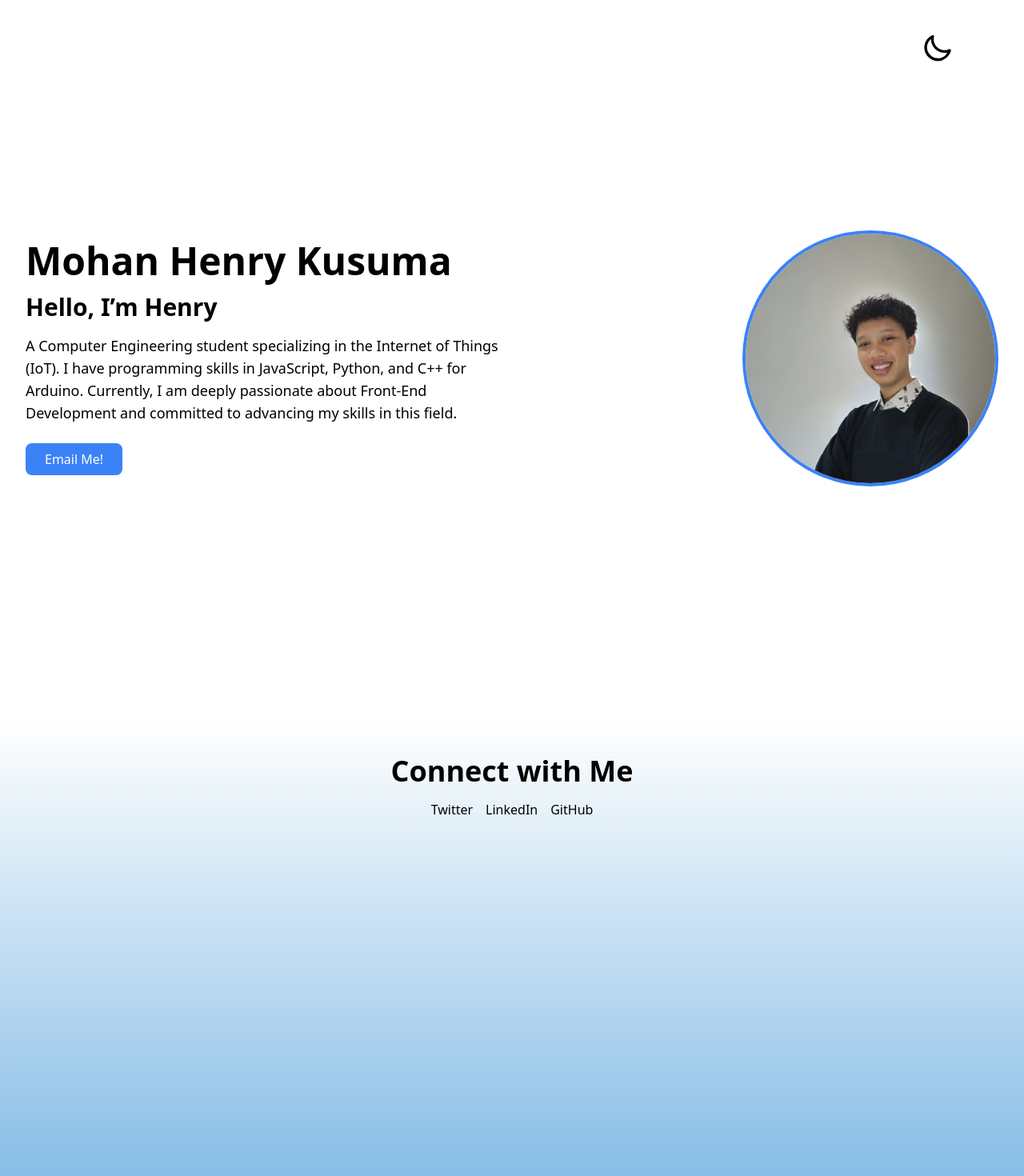
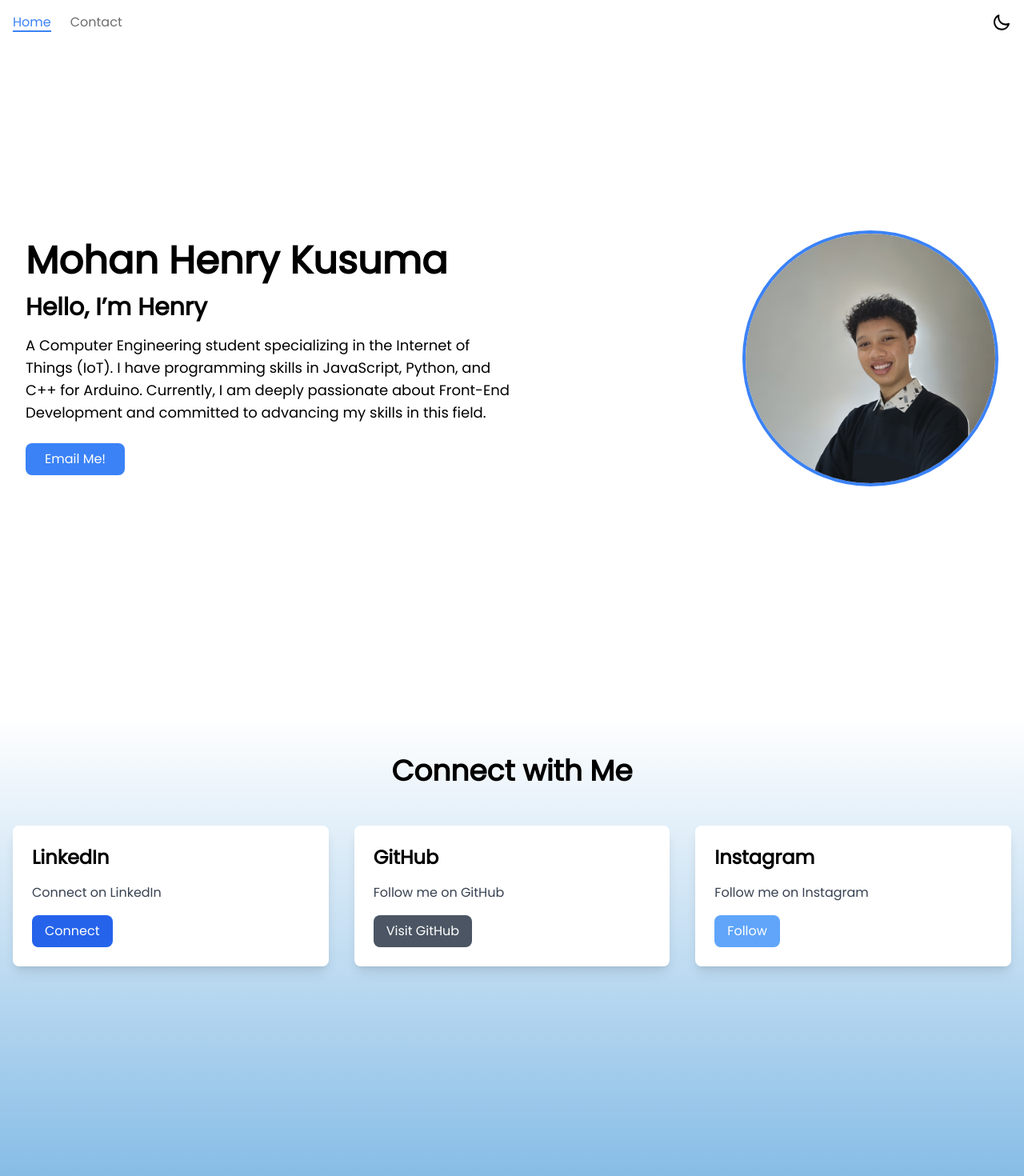
Before and after one commit to HenryFtNonna/profil_pertama, a React (Vite) app in the folder profil_pertama/: page / in a window 1280 px wide. Shown: the top 1470 px of the page at 80% size. Built offline with nearby package versions, Linux system fonts and the light colour scheme.

Commit message:
Adding and Fixing
Add:
navbar
card

fixing:
theme button
color
transition

```diff
--- a/profil_pertama/index.html
+++ b/profil_pertama/index.html
@@ -5,8 +5,9 @@
     <link rel="icon" type="image/svg+xml" href="/vite.svg" />
     <meta name="viewport" content="width=device-width, initial-scale=1.0" />
     <title>Mohan Henry</title>
+    <link href="https://fonts.googleapis.com/css?family=Poppins" rel="stylesheet">
   </head>
-  <body>
+  <body class="font-Poppins">
     <div id="root"></div>
     <script type="module" src="/src/main.jsx"></script>
   </body>
--- a/profil_pertama/src/App.jsx
+++ b/profil_pertama/src/App.jsx
@@ -1,14 +1,14 @@
-import react from 'react'
-import Pages from './Pages'
+import React, { useState } from 'react';
+import Pages from './Pages';
 
 function App() {
-
+  const [isDarkMode, setIsDarkMode] = useState(false);
 
   return (
     <div>
-      <Pages/>
+      <Pages isDarkMode={isDarkMode} setIsDarkMode={setIsDarkMode} />
     </div>
-  )
+  );
 }
 
-export default App
+export default App;
--- a/profil_pertama/src/Pages/header/index.jsx
+++ b/profil_pertama/src/Pages/header/index.jsx
@@ -1,7 +1,110 @@
-import React from 'react'
+import React, { useEffect, useState } from 'react';
 
-export default function Header() {
+export default function Header({ isDarkMode, setIsDarkMode }) {
+  const [isScrolled, setIsScrolled] = useState(false);
+  const [activeSection, setActiveSection] = useState('hero'); // State untuk section aktif
+
+  // Fungsi toggle untuk tema
+  const toggleTheme = () => setIsDarkMode((prev) => !prev);
+
+  // Fungsi untuk scroll ke section tertentu
+  const scrollToSection = (id) => {
+    const section = document.getElementById(id);
+    if (section) {
+      section.scrollIntoView({ behavior: 'smooth' });
+      setActiveSection(id); // Set section aktif saat tombol diklik
+    }
+  };
+
+  // Efek untuk menangani scroll dan menentukan section aktif
+  useEffect(() => {
+    const handleScroll = () => {
+      const heroSection = document.getElementById('hero');
+      const sosmedSection = document.getElementById('sosmed');
+
+      if (window.scrollY > 100) {
+        setIsScrolled(true);
+      } else {
+        setIsScrolled(false);
+      }
+
+      // Tentukan section aktif berdasarkan posisi scroll
+      if (window.scrollY < sosmedSection.offsetTop - 100) {
+        setActiveSection('hero');
+      } else {
+        setActiveSection('sosmed');
+      }
+    };
+
+    window.addEventListener('scroll', handleScroll);
+    return () => window.removeEventListener('scroll', handleScroll);
+  }, []);
+
   return (
-    <div>index</div>
-  )
+    <header
+      className={`fixed top-0 left-0 w-full z-50 transition-all duration-300 ${
+        isDarkMode ? 'bg-neutral-900/80 text-white' : 'bg-white/80 text-black'
+      } ${isScrolled ? 'shadow-md' : ''}`}
+    >
+      <div className="container mx-auto px-4 py-4 flex items-center justify-between">
+        {/* Navbar (dipindahkan ke kiri) */}
+        <nav className="flex items-center gap-6">
+          {/* Tombol Home */}
+          <button
+            onClick={() => scrollToSection('hero')}
+            className={`relative transition duration-300 ${
+              activeSection === 'hero'
+                ? 'text-blue-500'
+                : 'text-[#6e6e6e] hover:text-blue-500'
+            }`}
+          >
+            Home
+            {/* Garis bawah saat aktif */}
+            {activeSection === 'hero' && (
+              <span className="absolute bottom-0 left-0 w-full h-0.5 bg-blue-500"></span>
+            )}
+          </button>
+
+          {/* Tombol Contact */}
+          <button
+            onClick={() => scrollToSection('sosmed')}
+            className={`relative transition duration-300 ${
+              activeSection === 'sosmed'
+                ? 'text-blue-500'
+                : 'text-[#6e6e6e] hover:text-blue-500'
+            }`}
+          >
+            Contact
+            {/* Garis bawah saat aktif */}
+            {activeSection === 'sosmed' && (
+              <span className="absolute bottom-0 left-0 w-full h-0.5 bg-blue-500"></span>
+            )}
+          </button>
+        </nav>
+
+        {/* Tombol Toggle Theme (tetap di kanan) */}
+        <label className="swap swap-rotate">
+          <input type="checkbox" checked={isDarkMode} onChange={toggleTheme} />
+
+          {/* Ikon matahari */}
+          <svg
+            className="swap-on h-6 w-6 fill-current"
+            xmlns="http://www.w3.org/2000/svg"
+            viewBox="0 0 24 24"
+          >
+            <path d="M5.64,17l-.71.71a1,1,0,0,0,0,1.41,1,1,0,0,0,1.41,0l.71-.71A1,1,0,0,0,5.64,17ZM5,12a1,1,0,0,0-1-1H3a1,1,0,0,0,0,2H4A1,1,0,0,0,5,12Zm7-7a1,1,0,0,0,1-1V3a1,1,0,0,0-2,0V4A1,1,0,0,0,12,5ZM5.64,7.05a1,1,0,0,0,.7.29,1,1,0,0,0,.71-.29,1,1,0,0,0,0-1.41l-.71-.71A1,1,0,0,0,4.93,6.34Zm12,.29a1,1,0,0,0,.7-.29l.71-.71a1,1,0,1,0-1.41-1.41L17,5.64a1,1,0,0,0,0,1.41A1,1,0,0,0,17.66,7.34ZM21,11H20a1,1,0,0,0,0,2h1a1,1,0,0,0,0-2Zm-9,8a1,1,0,0,0-1,1v1a1,1,0,0,0,2,0V20A1,1,0,0,0,12,19ZM18.36,17A1,1,0,0,0,17,18.36l.71.71a1,1,0,0,0,1.41,0,1,1,0,0,0,0-1.41ZM12,6.5A5.5,5.5,0,1,0,17.5,12,5.51,5.51,0,0,0,12,6.5Zm0,9A3.5,3.5,0,1,1,15.5,12,3.5,3.5,0,0,1,12,15.5Z" />
+          </svg>
+
+          {/* Ikon bulan */}
+          <svg
+            className="swap-off h-6 w-6 fill-current"
+            xmlns="http://www.w3.org/2000/svg"
+            viewBox="0 0 24 24"
+          >
+            <path d="M21.64,13a1,1,0,0,0-1.05-.14,8.05,8.05,0,0,1-3.37.73A8.15,8.15,0,0,1,9.08,5.49a8.59,8.59,0,0,1,.25-2A1,1,0,0,0,8,2.36,10.14,10.14,0,1,0,22,14.05,1,1,0,0,0,21.64,13Zm-9.5,6.69A8.14,8.14,0,0,1,7.08,5.22v.27A10.15,10.15,0,0,0,17.22,15.63a9.79,9.79,0,0,0,2.1-.22A8.11,8.11,0,0,1,12.14,19.73Z" />
+          </svg>
+        </label>
+      </div>
+    </header>
+  );
 }
--- a/profil_pertama/src/Pages/index.jsx
+++ b/profil_pertama/src/Pages/index.jsx
@@ -1,13 +1,13 @@
-import React, { useState } from 'react';
+import React from 'react';
+import Header from './header';
 import HeroSection from './section/herosection';
 import SosmedSection from './section/sosmedsection';
 
-export default function Pages() {
-  const [isDarkMode, setIsDarkMode] = useState(false);
-
+export default function Pages({ isDarkMode, setIsDarkMode }) {
   return (
     <div>
-      <HeroSection isDarkMode={isDarkMode} setIsDarkMode={setIsDarkMode} />
+      <Header isDarkMode={isDarkMode} setIsDarkMode={setIsDarkMode} />
+      <HeroSection isDarkMode={isDarkMode} />
       <SosmedSection isDarkMode={isDarkMode} />
     </div>
   );
--- a/profil_pertama/src/Pages/section/herosection/index.jsx
+++ b/profil_pertama/src/Pages/section/herosection/index.jsx
@@ -1,44 +1,14 @@
 import React, { useEffect } from 'react';
 import Profil from '../../../assets/profil.jpg';
 
-export default function HeroSection({ isDarkMode, setIsDarkMode }) {
-  // Mengatur tema awal saat komponen pertama kali dimuat
-  useEffect(() => {
-    document.documentElement.setAttribute('data-theme', isDarkMode ? 'dark' : 'light');
-  }, [isDarkMode]);
-
-  // Fungsi toggle untuk tema
-  const toggleTheme = () => setIsDarkMode((prev) => !prev);
-
+export default function HeroSection({ isDarkMode }) {
   return (
-    <div className={`${isDarkMode ? 'bg-neutral-900 text-white' : 'bg-white text-black'} min-h-screen py-12 relative`}>
-      {/* Tombol toggle tema di pojok kanan atas */}
-      <div className="absolute top-10 right-12 mr-10">
-        <label className="swap swap-rotate">
-          <input type="checkbox" checked={isDarkMode} onChange={toggleTheme} />
-
-          {/* Ikon matahari */}
-          <svg
-            className="swap-on h-10 w-10 fill-current"
-            xmlns="http://www.w3.org/2000/svg"
-            viewBox="0 0 24 24"
-          >
-            <path d="M5.64,17l-.71.71a1,1,0,0,0,0,1.41,1,1,0,0,0,1.41,0l.71-.71A1,1,0,0,0,5.64,17ZM5,12a1,1,0,0,0-1-1H3a1,1,0,0,0,0,2H4A1,1,0,0,0,5,12Zm7-7a1,1,0,0,0,1-1V3a1,1,0,0,0-2,0V4A1,1,0,0,0,12,5ZM5.64,7.05a1,1,0,0,0,.7.29,1,1,0,0,0,.71-.29,1,1,0,0,0,0-1.41l-.71-.71A1,1,0,0,0,4.93,6.34Zm12,.29a1,1,0,0,0,.7-.29l.71-.71a1,1,0,1,0-1.41-1.41L17,5.64a1,1,0,0,0,0,1.41A1,1,0,0,0,17.66,7.34ZM21,11H20a1,1,0,0,0,0,2h1a1,1,0,0,0,0-2Zm-9,8a1,1,0,0,0-1,1v1a1,1,0,0,0,2,0V20A1,1,0,0,0,12,19ZM18.36,17A1,1,0,0,0,17,18.36l.71.71a1,1,0,0,0,1.41,0,1,1,0,0,0,0-1.41ZM12,6.5A5.5,5.5,0,1,0,17.5,12,5.51,5.51,0,0,0,12,6.5Zm0,9A3.5,3.5,0,1,1,15.5,12,3.5,3.5,0,0,1,12,15.5Z" />
-          </svg>
-
-          {/* Ikon bulan */}
-          <svg
-            className="swap-off h-10 w-10 fill-current"
-            xmlns="http://www.w3.org/2000/svg"
-            viewBox="0 0 24 24"
-          >
-            <path d="M21.64,13a1,1,0,0,0-1.05-.14,8.05,8.05,0,0,1-3.37.73A8.15,8.15,0,0,1,9.08,5.49a8.59,8.59,0,0,1,.25-2A1,1,0,0,0,8,2.36,10.14,10.14,0,1,0,22,14.05,1,1,0,0,0,21.64,13Zm-9.5,6.69A8.14,8.14,0,0,1,7.08,5.22v.27A10.15,10.15,0,0,0,17.22,15.63a9.79,9.79,0,0,0,2.1-.22A8.11,8.11,0,0,1,12.14,19.73Z" />
-          </svg>
-        </label>
-      </div>
-
+    <div
+      id="hero"
+      className={`${isDarkMode ? 'bg-neutral-900 text-white' : 'bg-white text-black'} min-h-screen py-12 relative`}
+    >
       {/* Konten HeroSection */}
-      <div className="container mx-auto px-8 flex flex-col md:flex-row items-center justify-center h-screen pt-18"> {/* Gunakan h-screen untuk mengisi tinggi layar */}
+      <div className="container mx-auto px-8 flex flex-col md:flex-row items-center justify-center h-screen pt-18">
         {/* Kolom Kiri: Teks Perkenalan */}
         <div className="md:w-1/2 text-center md:text-left">
           <h1 className="text-5xl font-bold mb-4">Mohan Henry Kusuma</h1>
@@ -55,7 +25,7 @@ export default function HeroSection({ isDarkMode, setIsDarkMode }) {
         <div className="md:w-1/2 flex justify-center md:justify-end mt-8 md:mt-0">
           <div className="w-80 h-80 rounded-full overflow-hidden border-4 border-blue-500">
             <img
-              src={Profil} // Ganti dengan URL foto Anda
+              src={Profil}
               alt="Mohan Henry Kusuma"
               className="w-full h-full object-cover"
             />
--- a/profil_pertama/src/Pages/section/sosmedsection/index.jsx
+++ b/profil_pertama/src/Pages/section/sosmedsection/index.jsx
@@ -3,26 +3,74 @@ import React from 'react';
 export default function SosmedSection({ isDarkMode }) {
   return (
     <div
+      id="sosmed"
       className={`min-h-screen py-12 ${
         isDarkMode
           ? 'bg-gradient-to-b from-[#171717] to-[#58A3DC]' // Dark mode gradient
           : 'bg-gradient-to-b from-[#ffffff] to-[#58A3DC]' // Light mode gradient
       }`}
     >
-      <div className="text-center">
-        <h2 className={`text-4xl font-bold ${isDarkMode ? 'text-white' : 'text-black'} mb-4`}>
+      <div className="container mx-auto px-4">
+        <h2 className={`text-4xl font-bold ${isDarkMode ? 'text-white' : 'text-black'} mb-12 text-center`}>
           Connect with Me
         </h2>
-        <div className="flex gap-4 justify-center">
-          <a href="#" className={`${isDarkMode ? 'text-white' : 'text-black'} hover:text-blue-300`}>
-            Twitter
-          </a>
-          <a href="#" className={`${isDarkMode ? 'text-white' : 'text-black'} hover:text-blue-300`}>
-            LinkedIn
-          </a>
-          <a href="#" className={`${isDarkMode ? 'text-white' : 'text-black'} hover:text-blue-300`}>
-            GitHub
-          </a>
+        {/* Grid untuk Sosial Media */}
+        <div className="grid grid-cols-1 md:grid-cols-2 lg:grid-cols-3 gap-8">
+          {/* Card LinkedIn */}
+          <div className={`p-6 rounded-lg shadow-lg ${isDarkMode ? 'bg-neutral-800' : 'bg-white'}`}>
+            <h3 className={`text-2xl font-semibold ${isDarkMode ? 'text-white' : 'text-black'} mb-4`}>
+              LinkedIn
+            </h3>
+            <p className={`${isDarkMode ? 'text-gray-300' : 'text-gray-700'} mb-4`}>
+              Connect on LinkedIn
+            </p>
+            <a
+              href="#"
+              className={`inline-block px-4 py-2 rounded-lg ${
+                isDarkMode ? 'bg-[#486ae9] text-white' : 'bg-blue-600 text-white'
+              } hover:bg-blue-800 transition duration-300`}
+            >
+              Connect
+            </a>
+          </div>
+
+          {/* Card GitHub */}
+          <div className={`p-6 rounded-lg shadow-lg ${isDarkMode ? 'bg-neutral-800' : 'bg-white'}`}>
+            <h3 className={`text-2xl font-semibold ${isDarkMode ? 'text-white' : 'text-black'} mb-4`}>
+              GitHub
+            </h3>
+            <p className={`${isDarkMode ? 'text-gray-300' : 'text-gray-700'} mb-4`}>
+              Follow me on GitHub
+            </p>
+            <a
+              href="#"
+              className={`inline-block px-4 py-2 rounded-lg ${
+                isDarkMode ? 'bg-gray-700 text-white' : 'bg-gray-600 text-white'
+              } hover:bg-gray-800 transition duration-300`}
+            >
+              Visit GitHub
+            </a>
+          </div>
+
+          {/* Card Twitter */}
+          <div className={`p-6 rounded-lg shadow-lg ${isDarkMode ? 'bg-neutral-800' : 'bg-white'}`}>
+            <h3 className={`text-2xl font-semibold ${isDarkMode ? 'text-white' : 'text-black'} mb-4`}>
+              Instagram
+            </h3>
+            <p className={`${isDarkMode ? 'text-gray-300' : 'text-gray-700'} mb-4`}>
+              Follow me on Instagram
+            </p>
+            <a
+              href="#"
+              className={`inline-block px-4 py-2 rounded-lg ${
+                isDarkMode ? 'bg-blue-400 text-white' : 'bg-blue-400 text-white'
+              } hover:bg-blue-500 transition duration-300`}
+            >
+              Follow
+            </a>
+          </div>
+
+
         </div>
       </div>
     </div>
--- a/profil_pertama/tailwind.config.js
+++ b/profil_pertama/tailwind.config.js
@@ -1,13 +1,18 @@
 import daisyui from 'daisyui';
 
 /** @type {import('tailwindcss').Config} */
+const { fontFamily } = require("tailwindcss/defaultTheme");
 export default {
   content: [
     "./index.html",
     "./src/**/*.{js,ts,jsx,tsx}",
   ],
   theme: {
-    extend: {},
+    extend: {
+      fontFamily: {
+        'Poppins': ['Poppins']
+      }
+    },
   },
   plugins: [daisyui],
   daisyui: {
```
